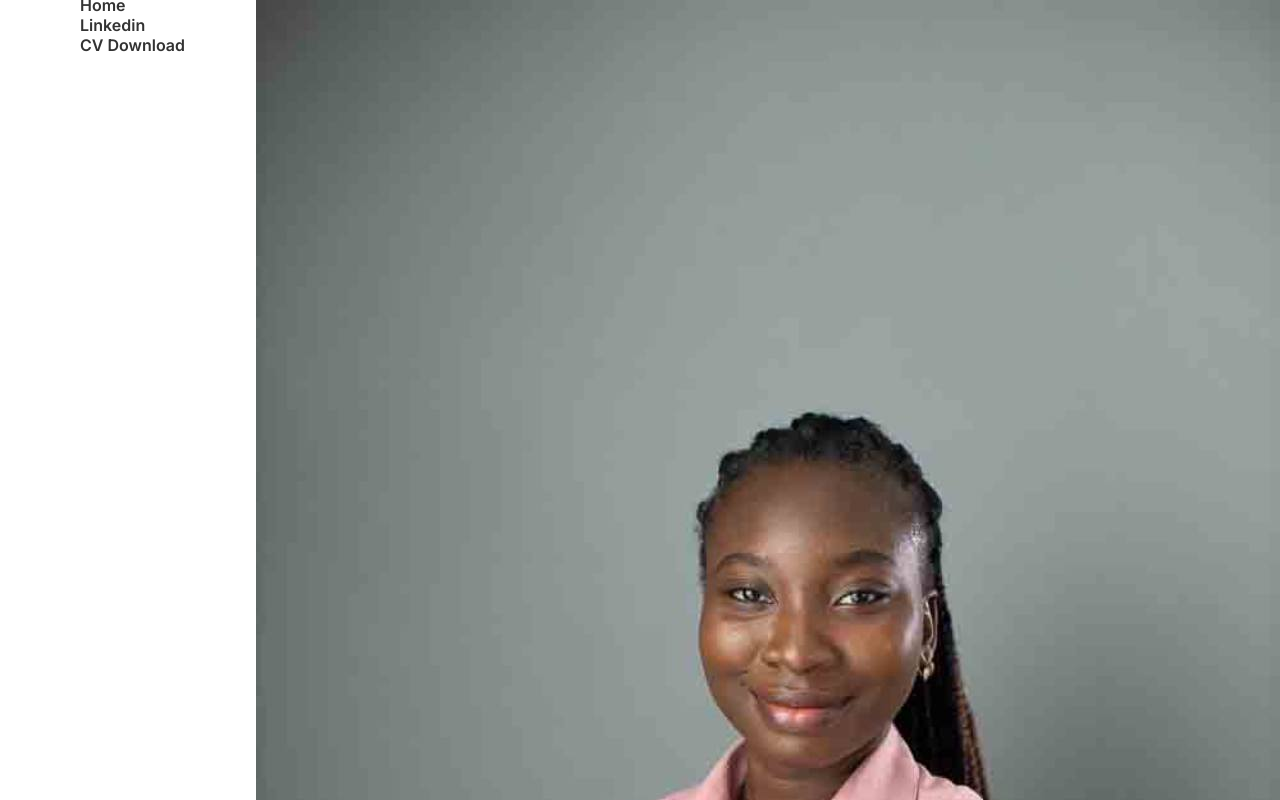
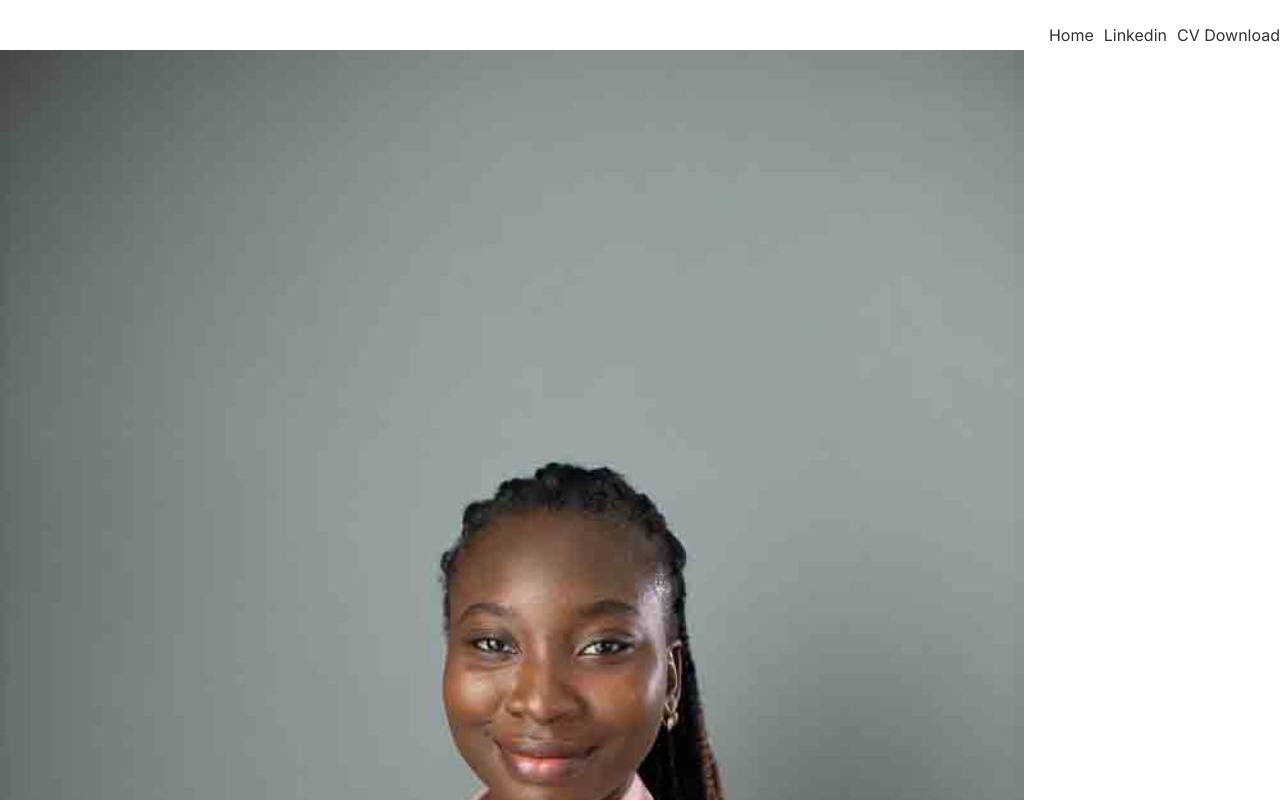
Before and after one commit to Igho-Okeoghene/Eunicejuola, a plain HTML site: page index.html in a window 1280 px wide. Shown: the top 800 px of the page. Drawn offline with Linux system fonts and the light colour scheme.

Commit message:
updated css

```diff
--- a/index.html
+++ b/index.html
@@ -15,23 +15,21 @@
   <body>
     <div class="container">
       <header>
-        <nav>
-          <ul>
-            <li>Home</li>
-            <li>Linkedin</li>
-            <li>CV Download</li>
-          </ul>
-        </nav>
+        <ul>
+          <li>Home</li>
+          <li>Linkedin</li>
+          <li>CV Download</li>
+        </ul>
       </header>
-      <main class="grid">
-        <hero class="aboutme">
+      <main>
+        <hero class="">
           <div class="img">
             <img
               src="./assets/okePicture.jpg"
               alt="Picture of Okeoghene Eunice Makanjuola"
             />
           </div>
-          <div class="text">
+          <div class="aboutme">
             <h1>Eunice Makanjuola</h1>
             <p>
               I am a resilient, creative, and resourceful young lady working in
--- a/style.css
+++ b/style.css
@@ -6,36 +6,49 @@
   font-style: normal;
 }
 .container {
-  display: grid;
-  grid-template-areas:
-    "header header"
-    "image aboutme"
-    "hobbies aspirations"
-    "footer footer";
-  grid-template-columns: 1fr 1fr;
-  grid-template-rows: auto;
-  gap: 20px;
   max-width: 100vw;
-  overflow-x: hidden;
-  max-height: 100vh;
+}
+header {
+  color: #333;
+  text-align: center;
+}
+ul {
+  line-height: 30px;
+  padding-top: 20px;
+}
+img {
+  max-width: 100vw;
+}
+.aboutme,
+.hobbies,
+.aspirations {
+  padding: 30px;
+}
+p {
+  padding-top: 12px;
+  padding-bottom: 12px;
+  line-height: 20px;
+}
+footer {
+  padding: 10px 30px 10px 30px;
+  font-size: 10px;
+  text-align: center;
 }
 
-nav {
-  grid-area: header;
-  width: 100%;
-  height: 50px;
-  display: flex;
-  justify-content: end;
-  align-items: center;
-  padding: 0 50px;
-  background-color: #fff;
+@media screen and (min-width: 500px) {
+  ul {
+    display: flex;
+    justify-content: end;
+  }
+  li {
+    list-style: none;
+    padding-left: 10px;
+  }
+  a {
+    text-decoration: none;
+    color: #333;
+  }
+  a:hover {
+    color: aquamarine;
+  }
 }
-nav li {
-  list-style: none;
-  display: inline;
-  margin-left: 30px;
-  font-weight: 600;
-  font-size: 16px;
-  color: #333;
-  cursor: pointer;
-}
```
